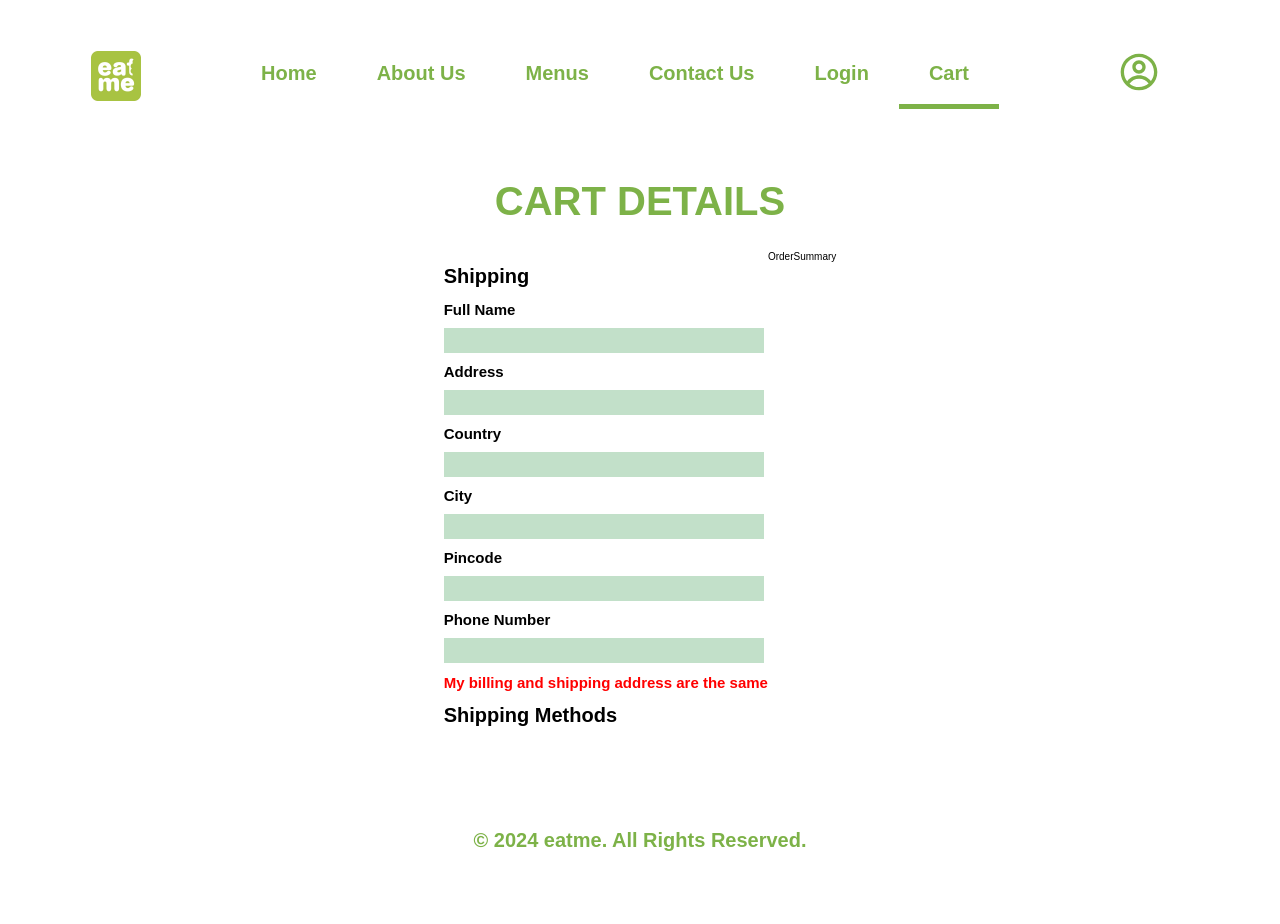
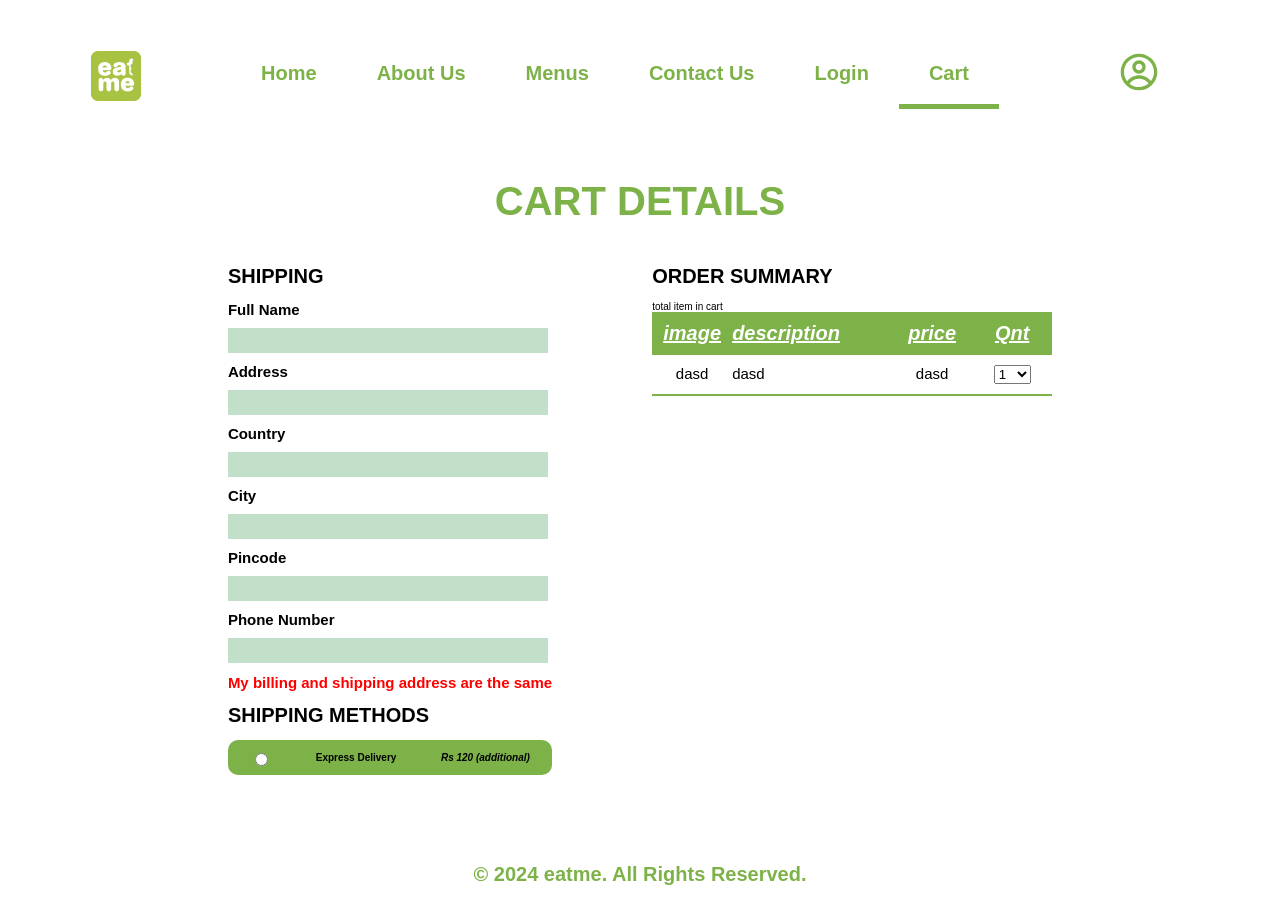
Before and after one commit to apurba-sarkar/eatmeweb, a React (Vite) app in the folder client/: page /cart in a window 1280 px wide. Shown: the top 924 px of the page. Built offline with nearby package versions, Linux system fonts and the light colour scheme; a web font is replaced by a local one.

Commit message:
modification in cart details

```diff
--- a/client/src/Components/OrderSummary.jsx
+++ b/client/src/Components/OrderSummary.jsx
@@ -1,7 +1,39 @@
-
+import { Button } from "../ui/Button";
+import { Headings } from "../ui/Headings";
+import { TableBuilder, TableData, TableHead, TableRow } from "../ui/Table";
 
 export default function OrderSummary() {
   return (
-    <div>OrderSummary</div>
-  )
+    <div>
+      <Headings>ORDER SUMMARY</Headings>
+      <div>total item in cart</div>
+      <TableBuilder size="special">
+        <TableHead col="four">
+          <TableData>image</TableData>
+          <TableData style={{ justifySelf: "left" }}>description</TableData>
+          <TableData>price</TableData>
+          <TableData>Qnt</TableData>
+        </TableHead>
+        <TableRow col="four">
+          <TableData>dasd</TableData>
+          <TableData style={{ justifySelf: "left" }}>dasd</TableData>
+          <TableData>dasd</TableData>
+          <TableData>
+            <div>
+              {/* <Button varient="none">+</Button>
+              <span>sd</span>
+              <Button varient="none">-</Button> */}
+              <select>
+                {Array.from({ length: 10 }, (_, i) => i + 1).map((num) => (
+                  <option value={num} key={num}>
+                    {num}
+                  </option>
+                ))}
+              </select>
+            </div>
+          </TableData>
+        </TableRow>
+      </TableBuilder>
+    </div>
+  );
 }
--- a/client/src/Components/Orders.jsx
+++ b/client/src/Components/Orders.jsx
@@ -10,17 +10,17 @@ export default function Orders() {
       <div className="trans">
         <Headings>Previous Orders</Headings>
         <TableBuilder size="normal">
-          <TableHead>
+          <TableHead col="three">
             <TableData>Date</TableData>
             <TableData style={{ justifySelf: "left" }}>Details</TableData>
             <TableData>Amount</TableData>
           </TableHead>
-          <TableRow>
+          <TableRow col="three">
             <TableData>sada</TableData>
             <TableData style={{ justifySelf: "left" }}>sada</TableData>
             <TableData>sada</TableData>
           </TableRow>
-          <TableRow>
+          <TableRow col="three">
             <TableData>sada</TableData>
             <TableData style={{ justifySelf: "left" }}>sada</TableData>
             <TableData>sada</TableData>
@@ -88,7 +88,9 @@ export default function Orders() {
           Email: <a href="mailto:suport@eatme.com">mailto:suport@eatme.com</a>{" "}
         </Headings>
       </div>
-      <Button varient="primary" size ="m">Log out</Button>
+      <Button varient="primary" size="m">
+        Log out
+      </Button>
     </div>
   );
 }
--- a/client/src/Components/Shipping.jsx
+++ b/client/src/Components/Shipping.jsx
@@ -1,3 +1,4 @@
+import { Box } from "../ui/Box";
 import { Headings } from "../ui/Headings";
 import { Input } from "../ui/Input";
 
@@ -5,7 +6,7 @@ export default function Shipping() {
   return (
     <div>
       <div>
-        <Headings>Shipping</Headings>
+        <Headings>SHIPPING</Headings>
         <Headings type="label">Full Name</Headings>
         <Input placeholder="" />
         <Headings type="label">Address</Headings>
@@ -23,7 +24,16 @@ export default function Shipping() {
         </Headings>
       </div>
       <div>
-        <Headings>Shipping Methods</Headings>
+        <Headings>SHIPPING METHODS</Headings>
+        <div>
+          <Box color="primary" type="box">
+            <div className="cart-express">
+              <input type="radio" id="express" checked={false} />
+              <div style={{fontWeight:"bold"}}>Express Delivery</div>
+              <Headings type="side">Rs 120 (additional)</Headings>
+            </div>
+          </Box>
+        </div>
       </div>
     </div>
   );
--- a/client/src/Components/Wallet.jsx
+++ b/client/src/Components/Wallet.jsx
@@ -27,13 +27,13 @@ export default function Wallet() {
       </figure>
       <div className="trans">
         <Headings>Previous Transaction</Headings>
-        <TableBuilder size="normal">
-          <TableHead>
+        <TableBuilder size="normal" >
+          <TableHead col="three">
             <TableData>Date</TableData>
             <TableData style={{justifySelf:"left"}}>Details</TableData>
             <TableData>Amount</TableData>
           </TableHead>
-          <TableRow>
+          <TableRow col="three">
             <TableData>sada</TableData>
             <TableData style={{justifySelf:"left"}}>sada</TableData>
             <TableData>sada</TableData>
--- a/client/src/styles/Global.style.js
+++ b/client/src/styles/Global.style.js
@@ -335,6 +335,9 @@ figure{
 /* ---------------cart------------------ */
 
 
+
+/* -->shipping */
+
 .cart-head{
     display:flex;
     justify-content:center;
@@ -343,6 +346,7 @@ figure{
 .cart-body{
     display:flex;
     justify-content:center;
+    gap:10rem;
 
 
 }
@@ -353,6 +357,18 @@ figure{
     background-color:red;
     width:20rem;
 } */
+    .cart-express{
+        display:flex;
+        align-items:center;
+        justify-content:space-around;
+
+
+    }
+
+
+    /* -->ordersummary */
+
+
 
 `;
 
--- a/client/src/ui/Box.jsx
+++ b/client/src/ui/Box.jsx
@@ -23,6 +23,9 @@ const type = {
     height: 10rem;
     width: 50rem;
   `,
+  box:css`
+    padding: .5rem 0rem;
+  `
 };
 
 const color = {
--- a/client/src/ui/Button.jsx
+++ b/client/src/ui/Button.jsx
@@ -58,6 +58,14 @@ const varient = {
   `,
   danger:css`
   color: ${theme.colors.danger};
+
+  `,
+
+  none:css`
+    background-color:transparent;
+    border:none;
+    color:${theme.colors.primary};
+    font-size:1.5rem;
   `
 };
 
--- a/client/src/ui/Headings.jsx
+++ b/client/src/ui/Headings.jsx
@@ -23,6 +23,10 @@ const type = {
     font-size: 1.5rem;
     align-self: flex-start;
   `,
+  side:css`
+    font-size:1rem;
+    font-style:italic;
+  `
 };
 
 const colorvar = {
--- a/client/src/ui/Table.jsx
+++ b/client/src/ui/Table.jsx
@@ -7,6 +7,20 @@ const size = {
   `,
   big: css`
     height: 70rem;
+  `,
+  special: css`
+    width: 40rem;
+    /* background-color: red; */
+    height: 30rem;
+  `,
+};
+
+const col = {
+  three: css`
+    grid-template-columns: 1fr 2fr 1fr;
+  `,
+  four: css`
+    grid-template-columns: 1fr 2fr 1fr 1fr;
   `,
 };
 
@@ -35,7 +49,7 @@ const TableData = styled.div`
 
 const TableRow = styled.div`
   display: grid;
-  grid-template-columns: 1fr 2fr 1fr;
+  ${(props) => col[props.col]};
   /* row-gap:10rem; */
   justify-items: center;
   padding: 1rem 0;
@@ -50,7 +64,8 @@ justify-content:space-around; */
 const TableHead = styled.div`
   display: grid;
   background-color: ${theme.colors.primary};
-  grid-template-columns: 1fr 2fr 1fr;
+  /* grid-template-columns: 1fr 2fr 1fr; */
+  ${(props) => col[props.col]}
   /* row-gap:10rem; */
   justify-items: center;
   padding: 1rem 0;
```
